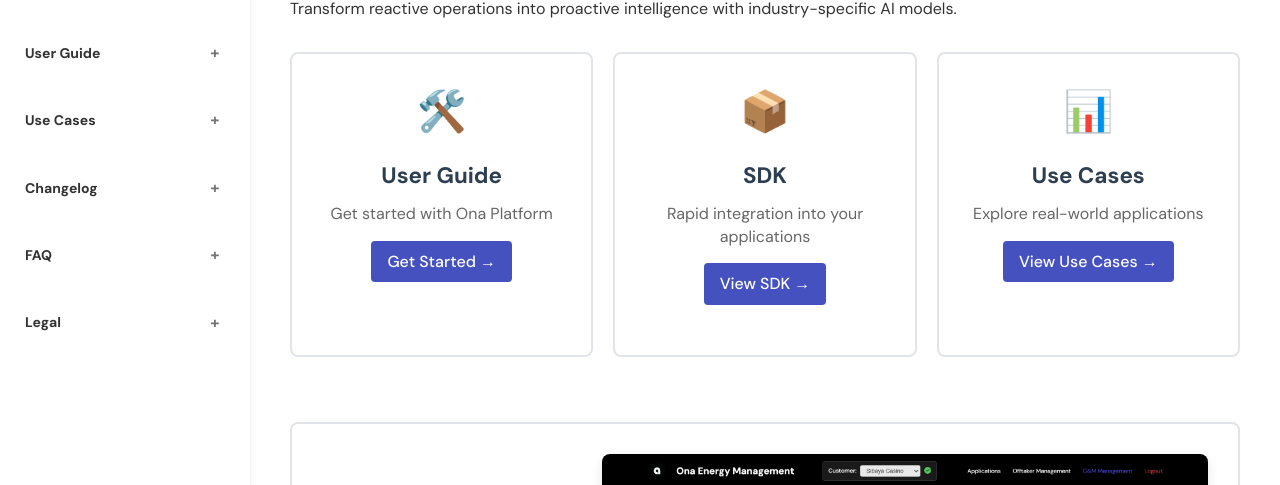
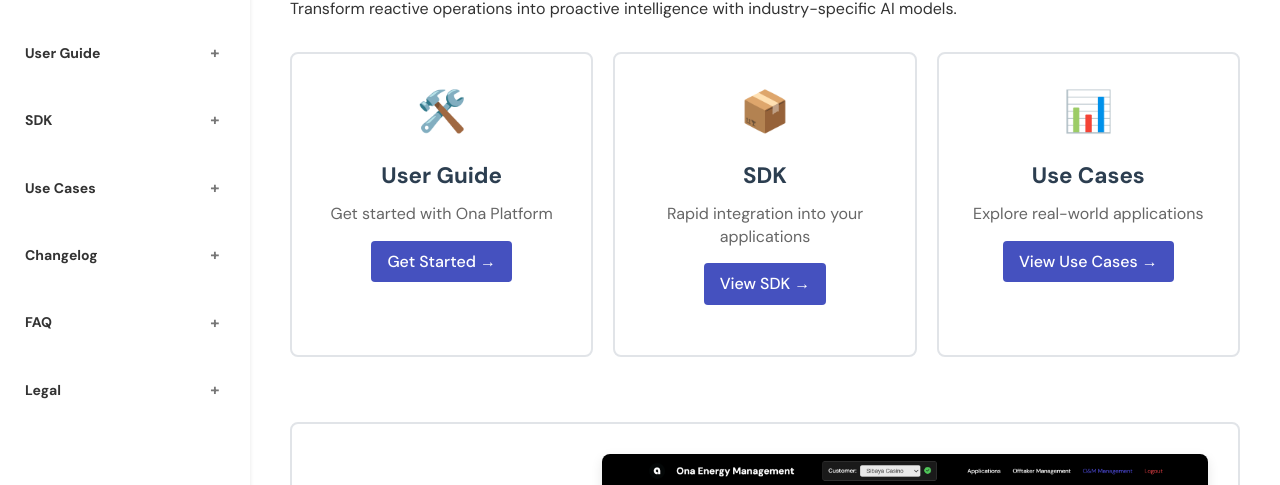
Before and after one commit to AsobaCloud/asobacode.github.io, a Jekyll site: the page built from index.md, in a window 1280 px wide. Shown: the part 193-678 px from the top of the page. Built offline with Jekyll 4.4.1, drawn with Linux system fonts in a browser that asks for light colours; comment, search, counter and statistics services are not loaded.

Commit message:
Add SDK to left navigation in default layout

```diff
--- a/_layouts/default.html
+++ b/_layouts/default.html
@@ -84,6 +84,22 @@ layout: default
             <li><a href="{{ site.baseurl }}/user-guide.html#5-implementation-timeline-summary">Implementation Timeline Summary</a></li>
             <li><a href="{{ site.baseurl }}/user-guide.html#6-technical-support">Technical Support</a></li>
             <li><a href="{{ site.baseurl }}/user-guide.html#7-data-governance--security">Data Governance & Security</a></li>
+          </ul>
+        </li>
+        <li class="nav-item">
+          <div class="nav-header">
+            <a href="{{ site.baseurl }}/sdk.html">SDK</a>
+            <span class="toggle-icon">+</span>
+          </div>
+          <ul class="sub-menu">
+            <li><a href="{{ site.baseurl }}/sdk.html#overview">Overview</a></li>
+            <li><a href="{{ site.baseurl }}/sdk.html#changes">Changes</a></li>
+            <li><a href="{{ site.baseurl }}/sdk.html#improvements">Improvements</a></li>
+            <li><a href="{{ site.baseurl }}/sdk.html#breaking-changes">Breaking Changes</a></li>
+            <li><a href="{{ site.baseurl }}/sdk.html#migration-guide">Migration Guide</a></li>
+            <li><a href="{{ site.baseurl }}/sdk.html#files-changed">Files Changed</a></li>
+            <li><a href="{{ site.baseurl }}/sdk.html#next-steps">Next Steps</a></li>
+            <li><a href="{{ site.baseurl }}/sdk.html#support">Support</a></li>
           </ul>
         </li>
         <li class="nav-item">
```
